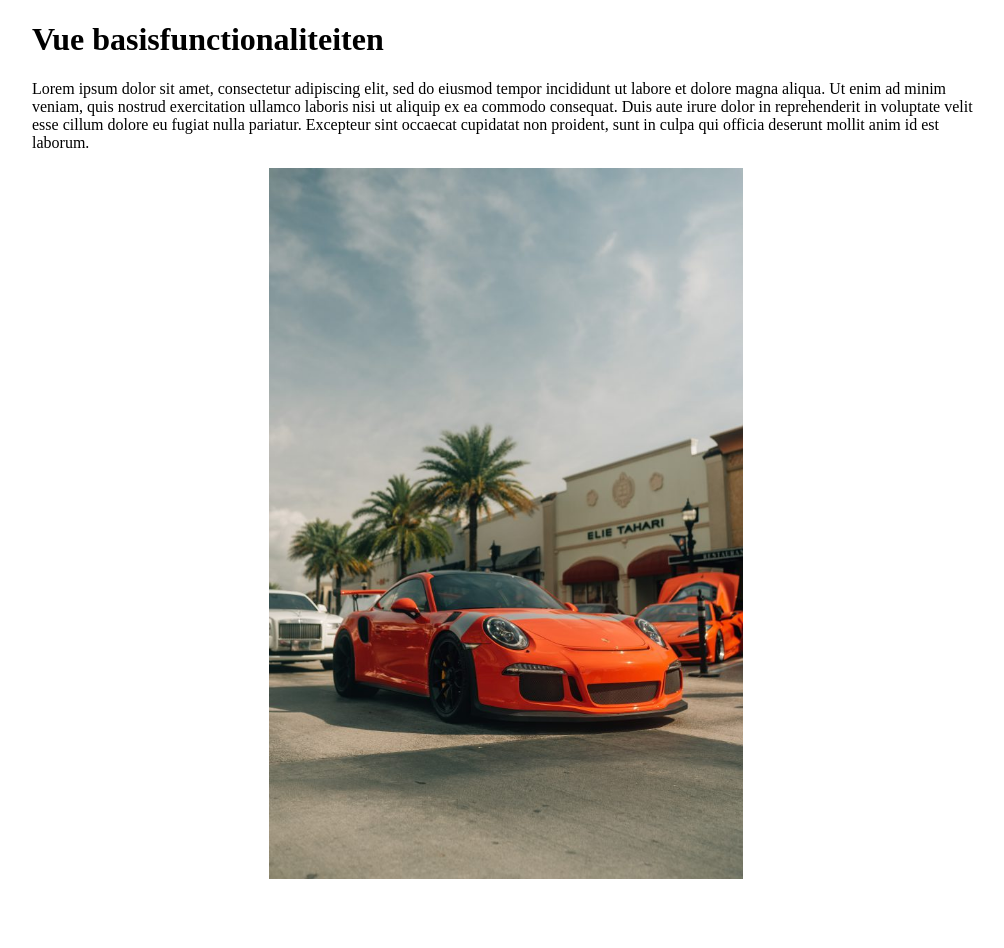
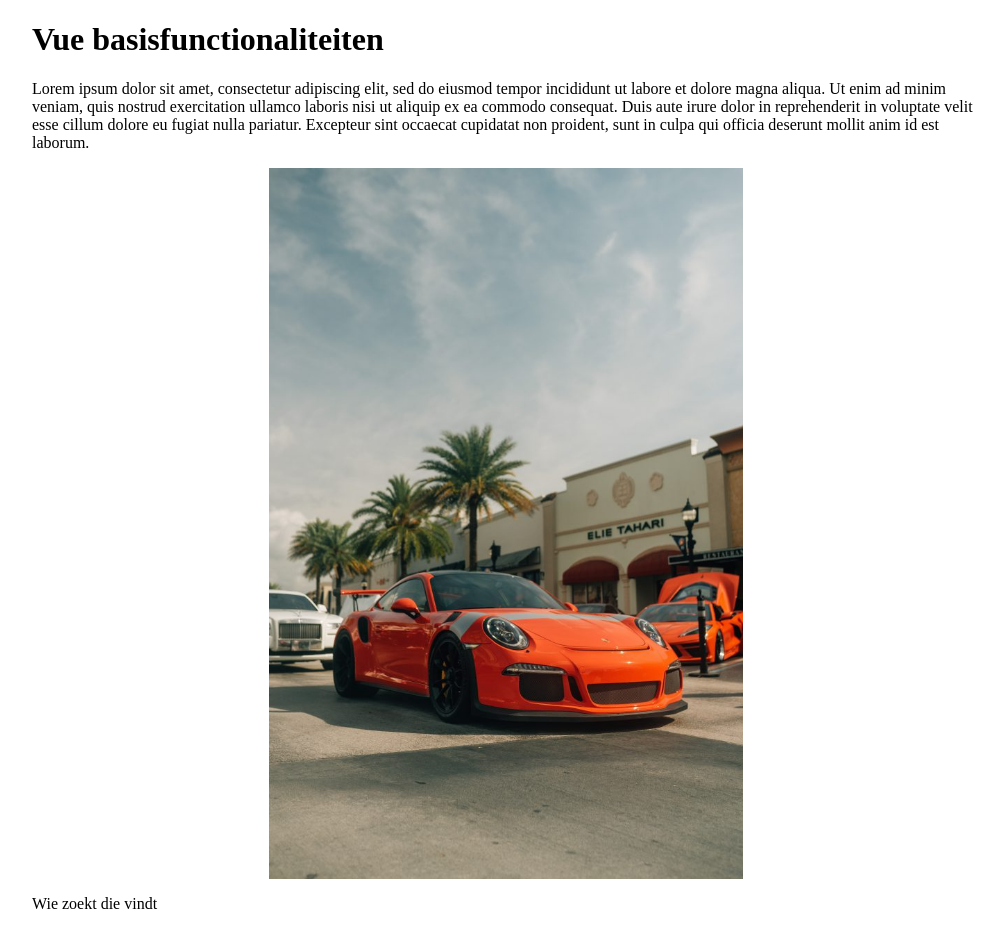
Before and after one commit to robinbraibantpxl/vue-basisfunctionaliteiten, a Vue app: page / in a window 1280 px wide. Shown: the top 948 px of the page, without its empty margins (134-1138 px from the left). Built offline with nearby package versions, Linux system fonts and the light colour scheme.

Commit message:
solution

```diff
--- a/src/App.vue
+++ b/src/App.vue
@@ -4,8 +4,18 @@ export default {
     return {
       titel: "Vue basisfunctionaliteiten",
       intro: "Lorem ipsum dolor sit amet, consectetur adipiscing elit, sed do eiusmod tempor incididunt ut labore et dolore magna aliqua. Ut enim ad minim veniam, quis nostrud exercitation ullamco laboris nisi ut aliquip ex ea commodo consequat. Duis aute irure dolor in reprehenderit in voluptate velit esse cillum dolore eu fugiat nulla pariatur. Excepteur sint occaecat cupidatat non proident, sunt in culpa qui officia deserunt mollit anim id est laborum.",
-      // De variabele voor de afbeelding. Opgelet de @ alias werkt hier niet omdat vue de waarde als een volwaardige string gaat benaderen
       baseImage: './src/assets/car.jpg'
+    }
+  },
+  // Om methodes aan te maken gebruiken we de methods eigenschap en hierbinnen maken we een nieuwe methode aan met de gevraagde functionaliteit
+  methods: {
+    changeText() {
+      let randomNumber = Math.random();
+      if (randomNumber < 0.5) {
+        return "Wij verkopen de beste producten die je op de markt kan vinden"
+      } else {
+        return 'Wie zoekt die vindt'
+      }
     }
   }
 }
@@ -16,14 +26,14 @@ export default {
     <h1>{{ titel }}</h1>
     <p>{{ intro }}</p>
     <picture>
-      <!-- Met v-bind kan je de variabele binden aan het src attribuut -->
       <img class="main-image" v-bind:src="baseImage">
     </picture>
+    <!-- Link de methode aan een paragraaf -->
+    <p>{{ changeText() }}</p>
   </div>
 </template>
 
 <style>
-/* Basis css toegevoegd om het er allemaal wat beter te laten uitzien */
 .container {
   width: 75%;
   margin: auto;
```
Also changed, not shown: 1 other file (tests, documents, lock files or other folders).
